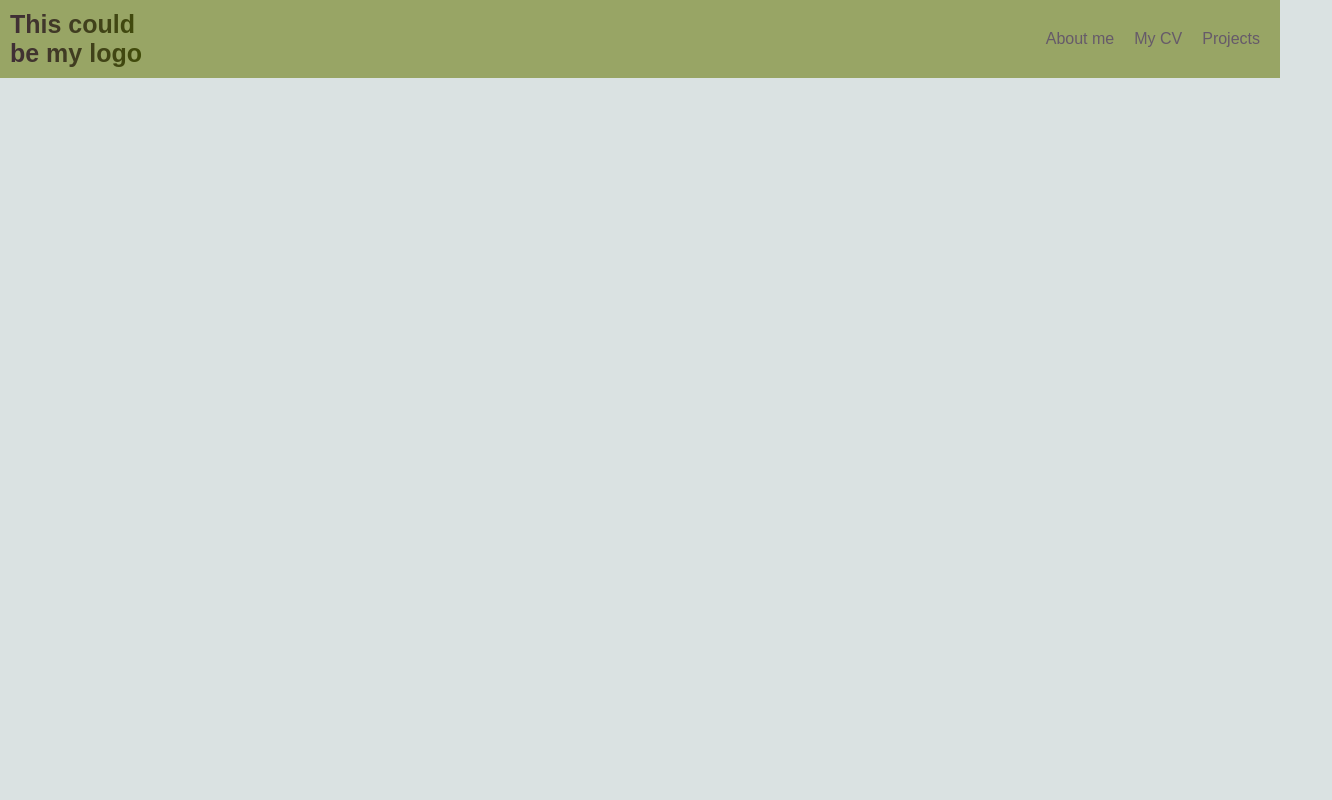
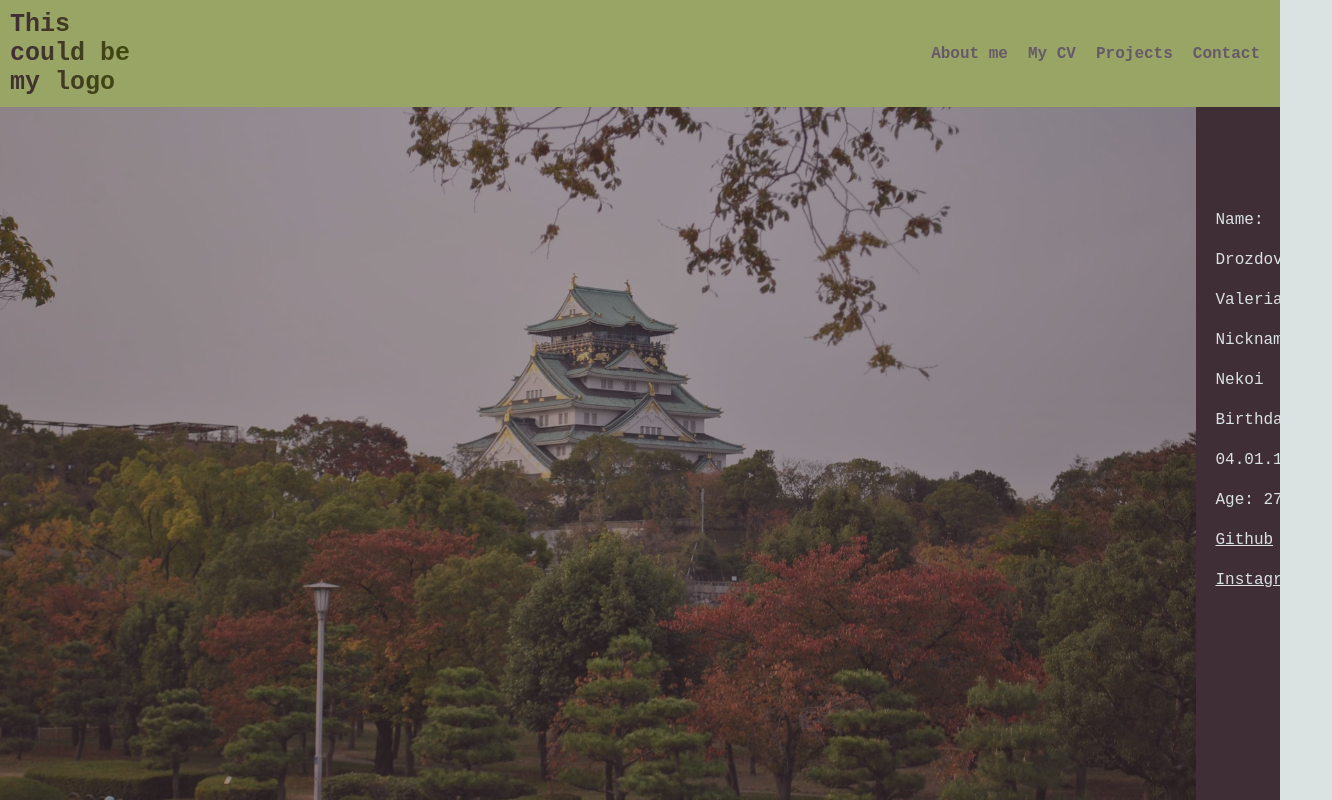
Before and after one commit to nekoi275/my-cv, a Vue app: page / in a window 1280 px wide. Shown: the whole page, 1332 px wide, since content can reach past the window. Built offline with nearby package versions, Linux system fonts and the light colour scheme.

Commit message:
created top section base

```diff
--- a/src/App.vue
+++ b/src/App.vue
@@ -1,16 +1,19 @@
 <template>
   <div id="app">
     <header-component/>
+    <about-me-section/>
   </div>
 </template>
 
 <script>
+import AboutMeSection from './components/AboutMeSection.vue';
 import HeaderComponent from './components/HeaderComponent.vue'
 
 export default {
   name: 'App',
   components: {
-    HeaderComponent
+    HeaderComponent,
+    AboutMeSection
   }
 }
 </script>
@@ -24,11 +27,15 @@ export default {
   --second-main-color: #414d08;
 }
 body {
-  font-family: sans-serif;
+  font-family: monospace;
   background-color: var(--main-bg-color);
+  font-size: 16px;
 }
 body, div, ul, li, a, h3, h1, h2, h4, h5 {
   margin: 0px;
   padding: 0px;
 }
+ul {
+  list-style-type: none;
+}
 </style>
--- /dev/null
+++ b/src/components/AboutMeSection.vue
@@ -0,0 +1,42 @@
+<template>
+  <section>
+      <img class="bg-image" src="../assets/top-section-photo.jpg">
+      <ul>
+          <li>Name: Drozdova Valeria</li>
+          <li>Nickname: Nekoi</li>
+          <li>Birthday: 04.01.1993</li>
+          <li>Age: 27</li>
+          <li><a href="https://github.com/Nekoi275">Github</a></li>
+          <li><a href="https://www.instagram.com/valery_nekoi/">Instagram</a></li>
+      </ul>
+  </section>
+</template>
+
+<script>
+export default {
+  name: "AboutMeSection"
+};
+</script>
+
+<style scoped>
+section {
+    background-color: var(--dark-font-color);
+    height: 100vh;
+    display: flex;
+    align-items: center;
+    justify-content: space-between;
+}
+.bg-image {
+    height: 100vh;
+    opacity: 0.5;
+    flex: 50%;
+}
+ul, li, a {
+    color: var(--main-bg-color);
+}
+ul {
+    flex: 50%;
+    padding: 20px;
+    line-height: 40px;
+}
+</style>
--- a/src/components/HeaderComponent.vue
+++ b/src/components/HeaderComponent.vue
@@ -8,6 +8,7 @@
         <li>About me</li>
         <li>My CV</li>
         <li>Projects</li>
+        <li>Contact</li>
       </ul>
     </nav>
   </header>
@@ -30,15 +31,14 @@ header {
   top: 0px;
   left: 0px;
   right: 0px;
-}
-ul {
-  list-style-type: none;
+  z-index: 10;
 }
 li {
   display: inline-block;
   margin: 0px 10px;
   cursor: pointer;
   color: var(--light-font-color);
+  font-weight: 900;
 }
 li:hover {
   color: var(--dark-font-color);
```
Also changed, not shown: src/assets/top-section-photo.jpg (added).
